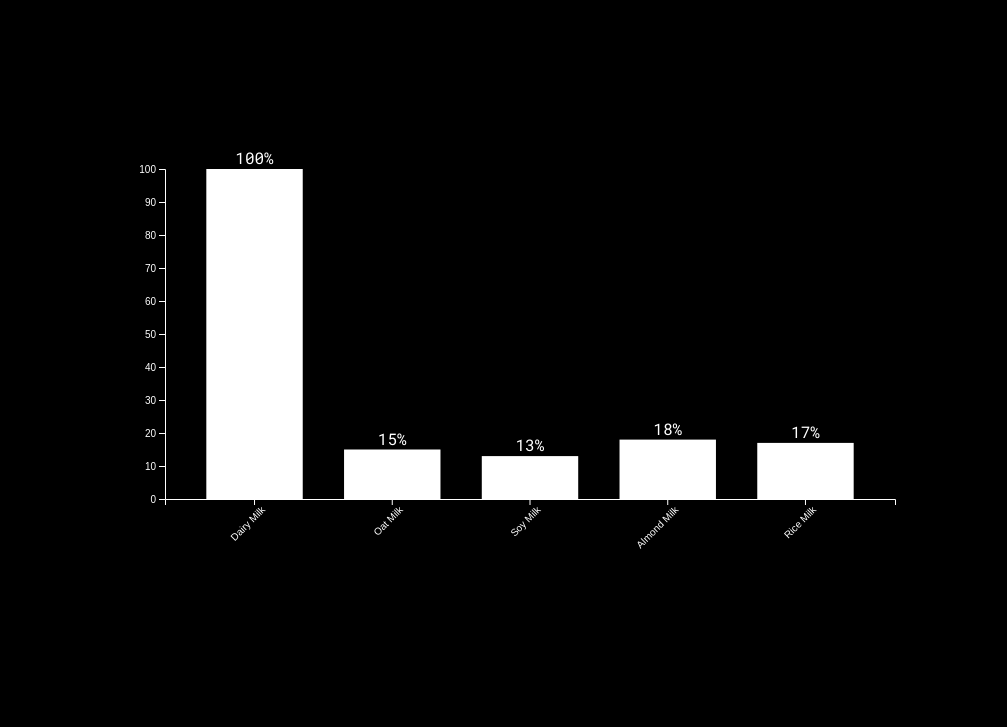
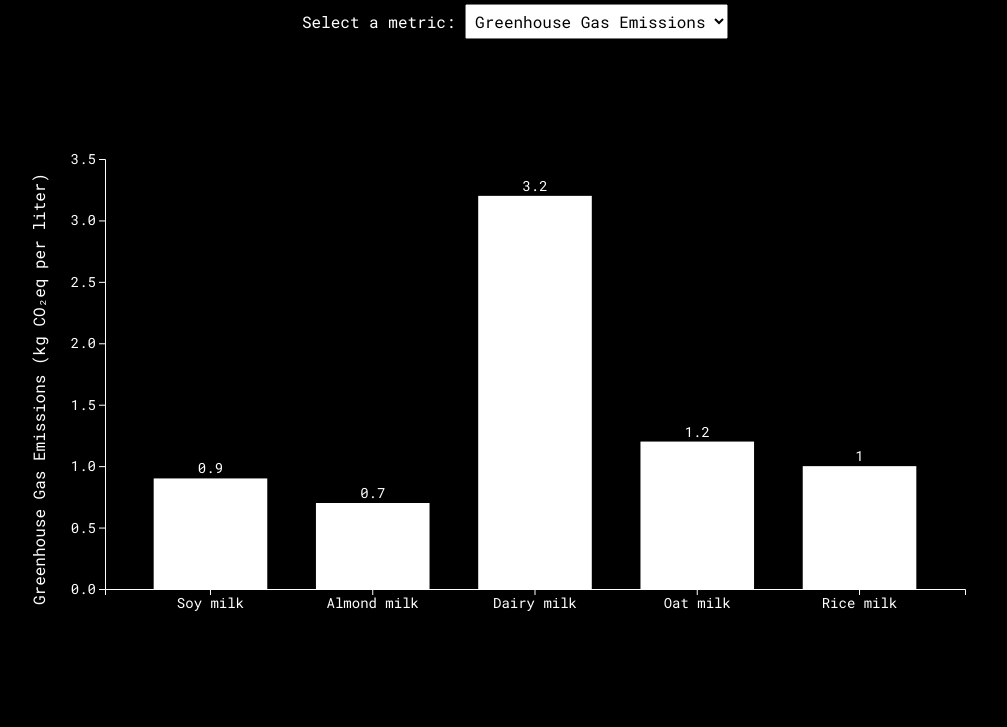
Before and after one commit to sefwx/DataVisualization, a plain HTML site: page index.html in a window 1280 px wide. Shown: the part 73-800 px from the top of the page, without its empty margins (125-1132 px from the left). Drawn offline with nearby package versions, Linux system fonts and the light colour scheme.

Commit message:
Add files via upload

```diff
--- a/data.json
+++ b/data.json
@@ -1,9 +1,60 @@
 {
-  "milks": [
-    { "type": "Dairy Milk", "value": 100 },
-    { "type": "Oat Milk", "value": 15 },
-    { "type": "Soy Milk", "value": 13 },
-    { "type": "Almond Milk", "value": 18 },
-    { "type": "Rice Milk", "value": 17 }
-  ]
+  "chart": {
+    "title": "Environmental footprints of dairy and plant-based milks",
+    "subtitle": "Impacts are measured per liter of milk. These are based on a meta-analysis of food system impact studies across the supply chain which includes land use change, on-farm production, processing, transport, and packaging.",
+    "citation": "Joseph Poore and Thomas Nemecek (2018).",
+    "selection": [
+      "Soy milk",
+      "Almond milk",
+      "Dairy milk",
+      "Oat milk",
+      "Rice milk"
+    ]
+  },
+  "columns": {
+    "GHG emissions of milks (kg CO2eq)": {
+      "titleShort": "Greenhouse Gas Emissions",
+      "unit": "kg CO₂eq per liter",
+      "values": {
+        "Soy milk": 0.9,
+        "Almond milk": 0.7,
+        "Dairy milk": 3.2,
+        "Oat milk": 1.2,
+        "Rice milk": 1.0
+      }
+    },
+    "Land use of milks (m2)": {
+      "titleShort": "Land Use",
+      "unit": "m² per liter",
+      "values": {
+        "Soy milk": 0.5,
+        "Almond milk": 0.6,
+        "Dairy milk": 8.9,
+        "Oat milk": 0.3,
+        "Rice milk": 0.4
+      }
+    },
+    "Water use of milks (L)": {
+      "titleShort": "Freshwater Use",
+      "unit": "liters per liter",
+      "values": {
+        "Soy milk": 28,
+        "Almond milk": 371,
+        "Dairy milk": 628,
+        "Oat milk": 48,
+        "Rice milk": 270
+      }
+    },
+    "Eutrophication from milks (g PO43-eq)": {
+      "titleShort": "Eutrophication",
+      "unit": "g PO₄eq per liter",
+      "values": {
+        "Soy milk": 0.04,
+        "Almond milk": 0.03,
+        "Dairy milk": 0.15,
+        "Oat milk": 0.02,
+        "Rice milk": 0.03
+      }
+    }
+  }
 }
--- a/index.html
+++ b/index.html
@@ -19,6 +19,15 @@
 
 <body>
   <h1>Environmental Footprints of Dairy and Plant-Based Milks</h1>
+  <div class="controls">
+    <label for="metric-selector">Select a metric:</label>
+    <select id="metric-selector">
+      <option value="GHG emissions of milks (kg CO2eq)">Greenhouse Gas Emissions</option>
+      <option value="Land use of milks (m2)">Land Use</option>
+      <option value="Water use of milks (L)">Water Use</option>
+      <option value="Eutrophication from milks (g PO43-eq)">Eutrophication</option>
+    </select>
+  </div>
   <div id="container"></div>
 </body>
 
--- a/main.js
+++ b/main.js
@@ -1,26 +1,46 @@
-// Fetch the data from the JSON file and draw the chart
+const width = 1000;
+const height = 600;
+const margin = { top: 70, right: 50, bottom: 100, left: 90 }; // Increased left margin for axis label
+
 async function fetchData() {
-  const url = "./data.json"; // Path to data.json
-  let response = await fetch(url);
+  const url = "./data.json"; // Path to the dataset
+  const response = await fetch(url);
 
-  if (response.ok) {
-    let json = await response.json();
-    drawChart(json.milks); // Use the milk dataset
-  } else {
+  if (!response.ok) {
     alert("HTTP-Error: " + response.status);
+    return;
   }
+
+  const data = await response.json();
+  setupInteractions(data);
+  drawChart(
+    data.chart.selection,
+    data.columns["GHG emissions of milks (kg CO2eq)"].titleShort,
+    "GHG emissions of milks (kg CO2eq)",
+    data
+  );
 }
 
-// Draw the chart
-function drawChart(data) {
+function setupInteractions(data) {
+  const selector = document.getElementById("metric-selector");
+  selector.addEventListener("change", function () {
+    const selectedMetric = selector.value;
+    const metricTitle = data.columns[selectedMetric].titleShort;
+    drawChart(data.chart.selection, metricTitle, selectedMetric, data);
+  });
+}
+
+function drawChart(types, metricTitle, metricKey, data) {
   const container = document.getElementById("container");
-  container.innerHTML = ""; // Clear any existing content
+  container.innerHTML = ""; // Clear existing content
 
-  const width = 800;
-  const height = 400;
-  const margin = { top: 20, right: 20, bottom: 50, left: 50 };
+  const metricData = data.columns[metricKey];
+  const unit = metricData.unit; // Fetch the unit
+  const dataset = types.map(type => ({
+    type,
+    value: metricData.values[type] // Extract values by milk type
+  }));
 
-  // Create the SVG container
   const svg = d3
     .create("svg")
     .attr("width", width)
@@ -29,58 +49,103 @@ function drawChart(data) {
   // Scales
   const xScale = d3
     .scaleBand()
-    .domain(data.map(d => d.type))
+    .domain(dataset.map(d => d.type))
     .range([margin.left, width - margin.right])
     .padding(0.3);
 
   const yScale = d3
     .scaleLinear()
-    .domain([0, 100])
+    .domain([0, d3.max(dataset, d => d.value)])
+    .nice()
     .range([height - margin.bottom, margin.top]);
 
-  // Axes
+  // Tooltip
+  const tooltip = d3
+    .select("body")
+    .append("div")
+    .style("position", "absolute")
+    .style("background-color", "#fff")
+    .style("padding", "5px")
+    .style("border-radius", "4px")
+    .style("box-shadow", "0 2px 5px rgba(0,0,0,0.3)")
+    .style("display", "none");
+
+  // Add Axes
   svg
     .append("g")
     .attr("transform", `translate(0,${height - margin.bottom})`)
     .call(d3.axisBottom(xScale))
     .selectAll("text")
-    .attr("transform", "rotate(-45)")
-    .style("text-anchor", "end")
-    .style("fill", "#fff");
+    .style("text-anchor", "middle")
+    .style("font-size", "14px")
+    .style("fill", "#fff")
+    .style("font-family", "'Roboto Mono', monospace");
 
-  svg
+  const yAxis = svg
     .append("g")
     .attr("transform", `translate(${margin.left},0)`)
-    .call(d3.axisLeft(yScale));
+    .call(d3.axisLeft(yScale))
+    .selectAll("text")
+    .style("font-size", "14px")
+    .style("fill", "#fff")
+    .style("font-family", "'Roboto Mono', monospace");
+
+  // Add Y-Axis Label with Unit
+  svg
+    .append("text")
+    .attr("transform", `rotate(-90)`)
+    .attr("x", -height / 2)
+    .attr("y", margin.left - 60) // Position it slightly away from the y-axis
+    .attr("text-anchor", "middle")
+    .style("fill", "#fff")
+    .style("font-size", "16px")
+    .style("font-family", "'Roboto Mono', monospace")
+    .text(`${metricTitle} (${unit})`);
 
   // Bars
   svg
     .selectAll(".bar")
-    .data(data)
+    .data(dataset)
     .enter()
     .append("rect")
-    .attr("class", "bar")
     .attr("x", d => xScale(d.type))
     .attr("y", d => yScale(d.value))
     .attr("width", xScale.bandwidth())
     .attr("height", d => height - margin.bottom - yScale(d.value))
-    .attr("fill", "white");
+    .attr("fill", "white")
+    .on("mouseover", (event, d) => {
+      tooltip
+        .style("display", "block")
+        .html(
+          `<strong>${d.type}</strong><br>${metricTitle}: ${d.value}`
+        )
+        .style("left", `${event.pageX + 10}px`)
+        .style("top", `${event.pageY - 20}px`);
+    })
+    .on("mousemove", event => {
+      tooltip
+        .style("left", `${event.pageX + 10}px`)
+        .style("top", `${event.pageY - 20}px`);
+    })
+    .on("mouseout", () => {
+      tooltip.style("display", "none");
+    });
 
   // Labels
   svg
     .selectAll(".label")
-    .data(data)
+    .data(dataset)
     .enter()
     .append("text")
     .attr("x", d => xScale(d.type) + xScale.bandwidth() / 2)
     .attr("y", d => yScale(d.value) - 5)
     .attr("text-anchor", "middle")
     .style("fill", "#fff")
-    .text(d => `${d.value}%`);
+    .style("font-size", "14px")
+    .style("font-family", "'Roboto Mono', monospace")
+    .text(d => d.value);
 
-  // Append the SVG to the container
   container.append(svg.node());
 }
 
-// Fetch and render the chart
 fetchData();
--- a/style.css
+++ b/style.css
@@ -1,8 +1,3 @@
-* {
-  padding: 0;
-  margin: 0;
-}
-
 body {
   background-color: black;
   color: white;
@@ -10,18 +5,25 @@ body {
 }
 
 h1 {
-  font-size: 24px;
+  font-size: 28px;
   text-align: center;
   margin-top: 20px;
+}
+
+.controls {
+  text-align: center;
+  margin: 20px;
+}
+
+select {
+  font-family: "Roboto Mono", monospace;
+  font-size: 16px;
+  padding: 5px;
 }
 
 #container {
   display: flex;
   justify-content: center;
   align-items: center;
-  margin-top: 20px;
+  margin-top: 50px;
 }
-
-svg {
-  margin-top: 150px; /* Adjust the value as needed */
-}
```
